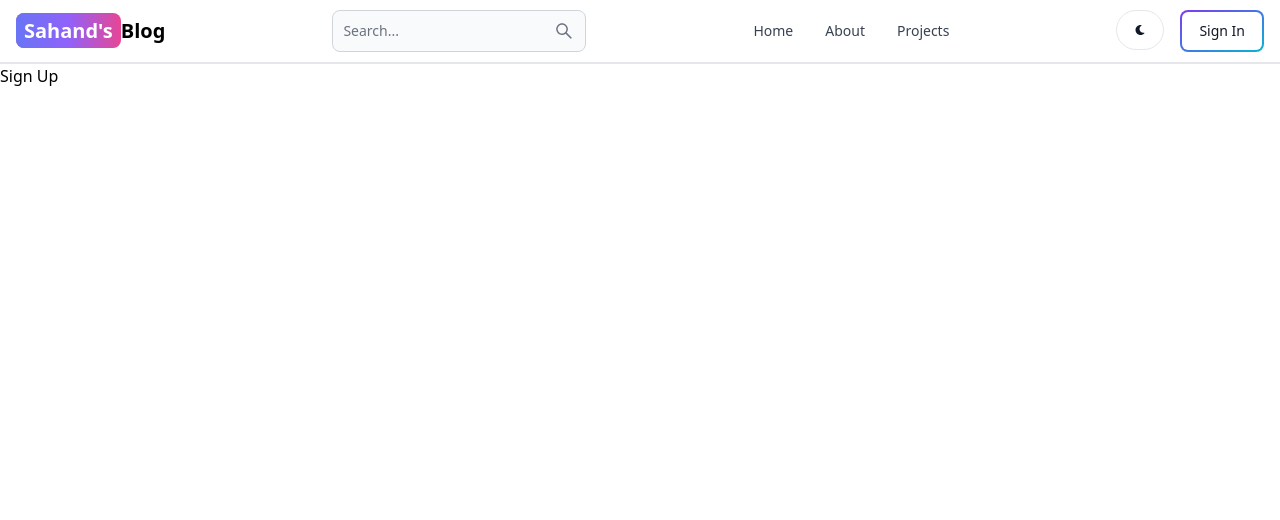
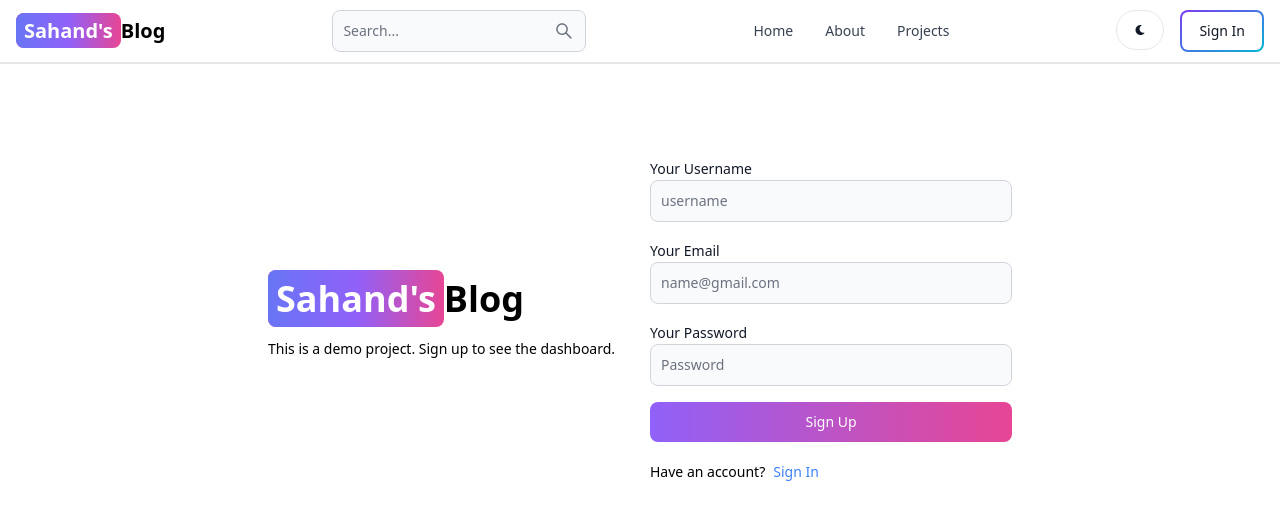
Before and after one commit to anshtrivediaiml/Blog-Site, a React (Vite) app in the folder client/: page /signup in a window 1280 px wide. Shown: the top 520 px of the page. Built offline with nearby package versions, Linux system fonts and the light colour scheme.

Commit message:
create sign up page ui

```diff
--- a/client/src/pages/SignUp.jsx
+++ b/client/src/pages/SignUp.jsx
@@ -1,9 +1,44 @@
+import { Button, Label, TextInput } from 'flowbite-react'
 import React from 'react'
+import { Link } from 'react-router-dom'
 
 const SignUp = () => {
   return (
-    <div>
-      Sign Up
+    <div className='min-h-screen mt-20'>
+    <div className='flex p-3 max-w-3xl mx-auto flex-col md:flex-row md:items-center gap-5'>
+      {/* Left Side div */}
+      <div className='flex-1'>
+      <Link to="/" className='text-4xl font-bold dark:text-white'>
+     <span className='px-2 py-1 bg-gradient-to-r from-indigo-500 via-purple-500 to bg-pink-500 rounded-lg text-white'>Sahand's</span>Blog
+     </Link>
+     <p className='text-sm mt-5 '>
+      This is a demo project. Sign up to see the dashboard.
+     </p>
+      </div>
+
+      {/* Right Side Div */}
+      <div className='flex-1'>
+        <form className='flex flex-col gap-4'>
+        <div>
+          <Label value="Your Username"/>
+          <TextInput placeholder='username' id="username" type="text"/>
+        </div>
+        <div>
+          <Label value="Your Email"/>
+          <TextInput placeholder='name@gmail.com' id="email" type="text"/>
+        </div>
+        <div>
+          <Label value="Your Password"/>
+          <TextInput placeholder='Password' id="password" type="text"/>
+        </div>
+        <Button gradientDuoTone='purpleToPink' type="submit">Sign Up</Button>
+        </form>
+        <div className='flex gap-2 text-sm mt-5'>
+          <span>Have an account?</span>
+          <Link to='/sign-in' className='text-blue-500'>Sign In</Link>
+        </div>
+      </div>
+    </div>
     </div>
   )
 }
```
